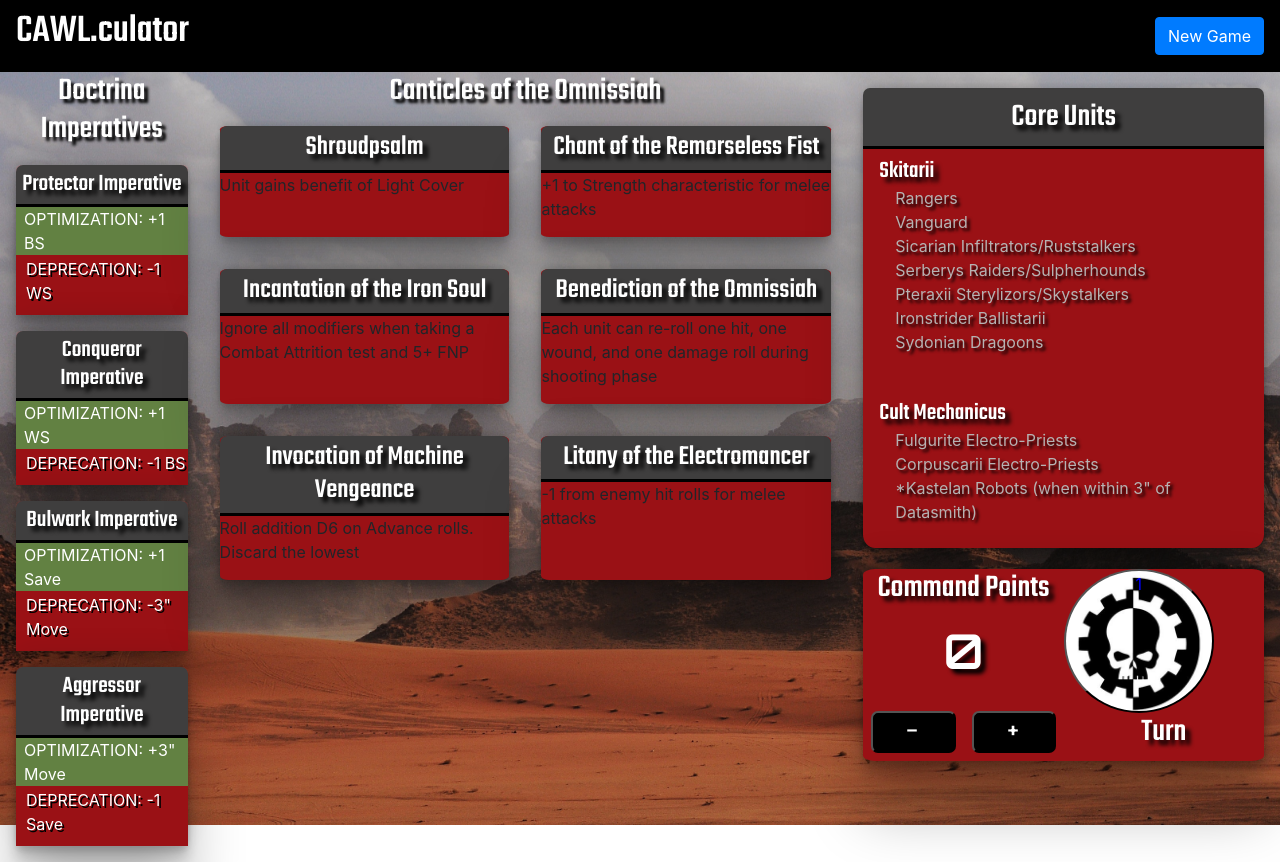
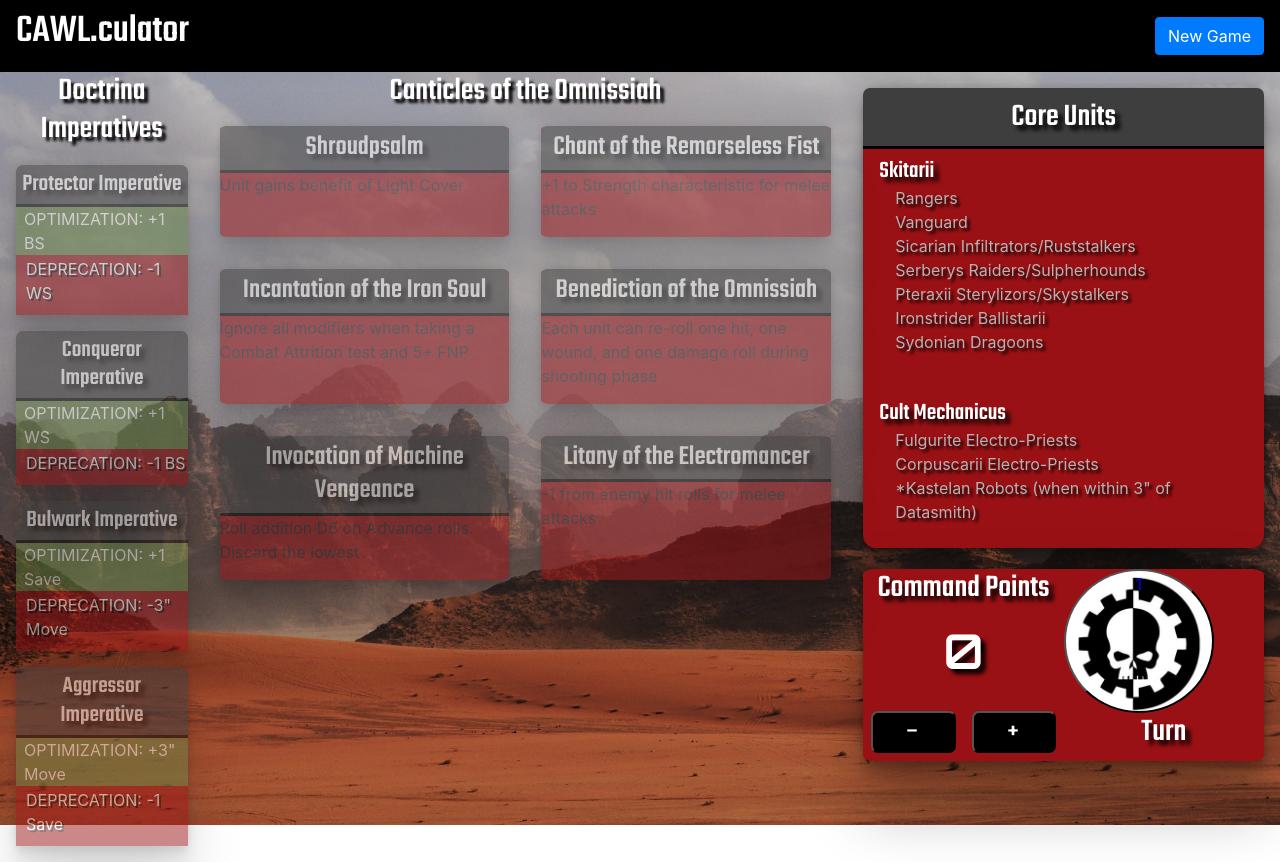
Before and after one commit to rKrenzke/AdMech-40k-App, a React (Create React App) app: page / in a window 1280 px wide. Both pictures are taken after a click on the element "Mars". Built offline with nearby package versions, Linux system fonts and the light colour scheme.

Commit message:
tweaks to canticle state management

```diff
--- a/src/Components/Canticles/Canticles.js
+++ b/src/Components/Canticles/Canticles.js
@@ -16,9 +16,9 @@
     setCanticleArr(copyArr);
   };
 
-  const canticleMapper = CanticlesArray.map((canticle) => {
+  const canticleMapper = canticleArr.map((canticle) => {
     return (
-      <div className={styles.canticle} onClick={(e) => {activeCanticleHandler(canticle.name)}}>
+      <div className={canticle.isActive ? styles.active : styles.canticle} onClick={(e) => {activeCanticleHandler(canticle.name)}}>
         <h3 className={styles.header}>{canticle.name}</h3>
         <p className={styles.body}>{canticle.rule}</p>
       </div>
--- a/src/Components/Canticles/Canticles.module.css
+++ b/src/Components/Canticles/Canticles.module.css
@@ -7,6 +7,22 @@
     rgba(0, 0, 0, 0.17) 0px 12px 13px, rgba(0, 0, 0, 0.09) 0px -3px 5px;
   background-color: rgba(154, 17, 21, 1);
   border-radius: 3%;
+  opacity: .5;
+}
+
+.canticle:hover{
+  opacity: 1;
+}
+
+.active {
+  /* width: 50%; */
+  margin: 1rem;
+  box-shadow: rgba(0, 0, 0, 0.25) 0px 54px 55px,
+    rgba(0, 0, 0, 0.12) 0px -12px 30px, rgba(0, 0, 0, 0.12) 0px 4px 6px,
+    rgba(0, 0, 0, 0.17) 0px 12px 13px, rgba(0, 0, 0, 0.09) 0px -3px 5px;
+  border-radius: 3%;
+  background-color: rgba(154, 17, 21, 1);
+  opacity: 1;
 }
 
 .container {
--- a/src/Components/Doctrinas/DoctrinaView.module.css
+++ b/src/Components/Doctrinas/DoctrinaView.module.css
@@ -5,13 +5,11 @@
     rgba(0, 0, 0, 0.17) 0px 12px 13px, rgba(0, 0, 0, 0.09) 0px -3px 5px;
   background-color: rgba(154, 17, 21, 0.2);
   border-radius: 3%;
+  opacity: .5;
 }
 
 .active {
   margin: 1rem;
-  box-shadow: rgba(0, 0, 0, 0.25) 0px 54px 55px,
-    rgba(0, 0, 0, 0.12) 0px -12px 30px, rgba(0, 0, 0, 0.12) 0px 4px 6px,
-    rgba(0, 0, 0, 0.17) 0px 12px 13px, rgba(0, 0, 0, 0.09) 0px -3px 5px;
   background-color: rgba(154, 17, 21, 0.2);
   border-radius: 3%;
 }
```
